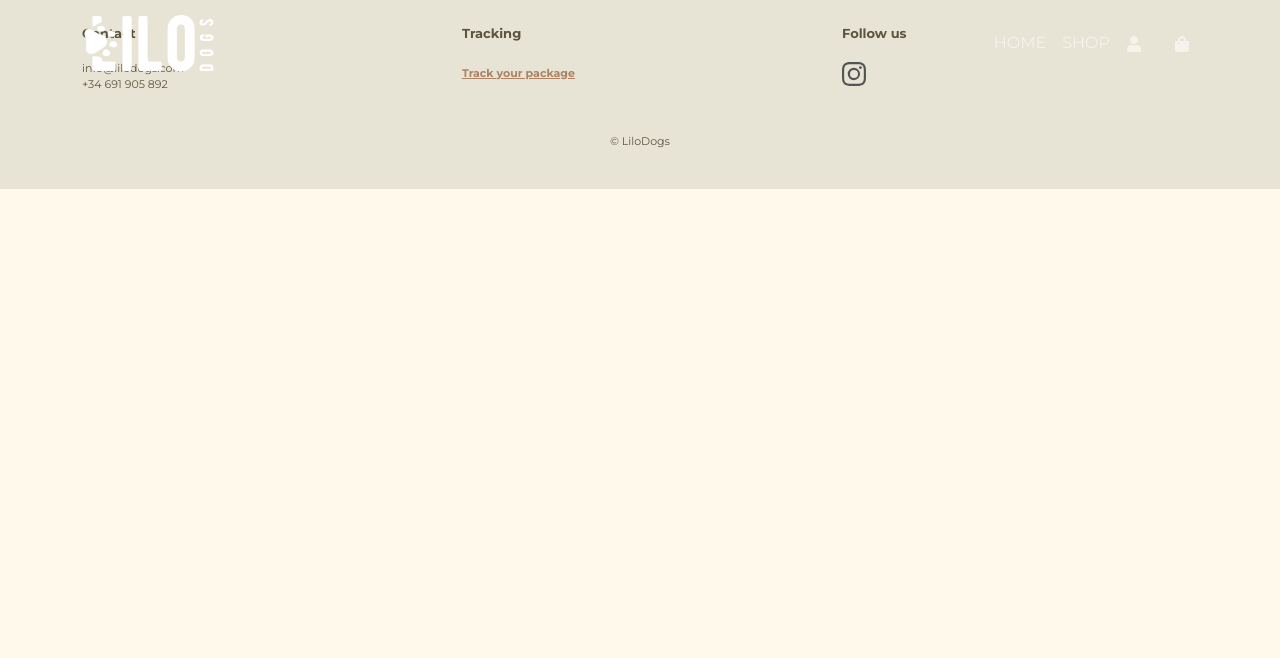
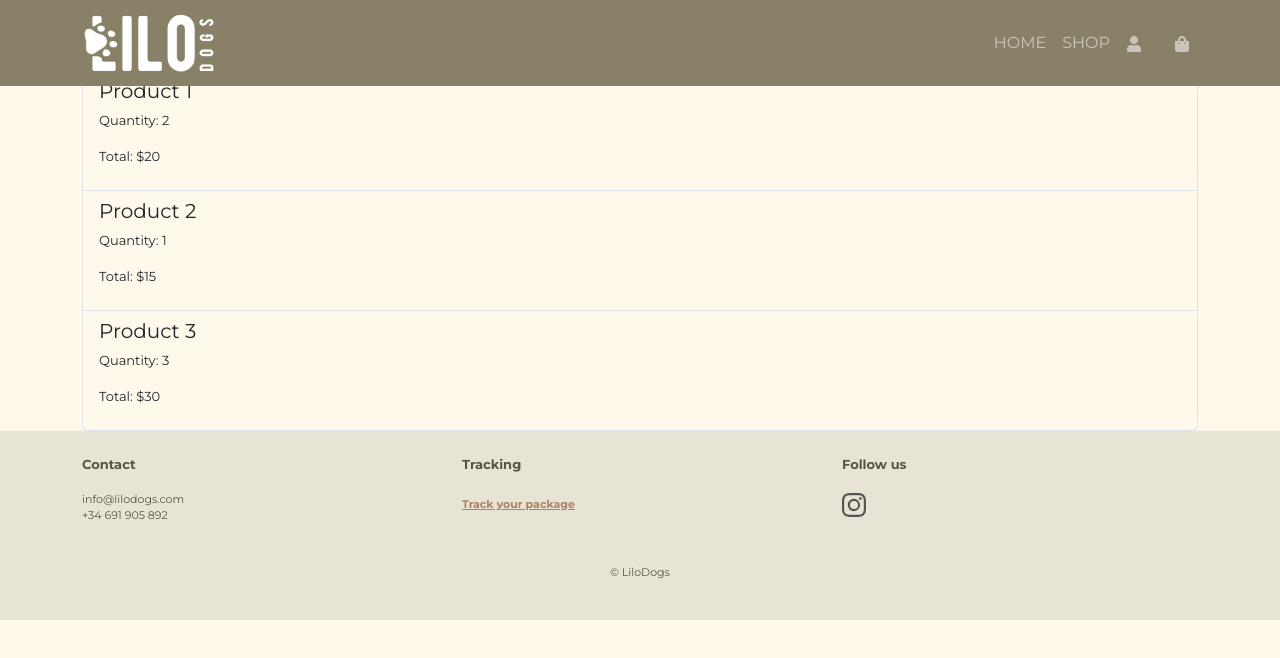
Before and after one commit to isabellapresto/lilo-dogs-webshop2, a React (Vite) app in the folder client/: page /my-orders in a window 1280 px wide. Shown: the top 658 px of the page. Built offline with nearby package versions, Linux system fonts and the light colour scheme.

Commit message:
my-orders show on log in, success page set up

```diff
--- a/client/src/components/CheckOutSuccess.tsx
+++ /dev/null
@@ -1,7 +0,0 @@
-import React from 'react'
-
-export default function CheckOutSuccess() {
-  return (
-    <div>CheckOutSuccess</div>
-  )
-}
--- /dev/null
+++ b/client/src/components/CheckOutSuccess/CheckOutSuccess.css
@@ -0,0 +1,11 @@
+.success-container {
+ display: flex;
+ align-items: center;
+ justify-content: center;
+ height: 100vh; /* Hela sidans höjd */
+}
+
+.centered-text {
+ text-align: center;
+ font-size: 35px;
+}
--- /dev/null
+++ b/client/src/components/CheckOutSuccess/CheckOutSuccess.tsx
@@ -0,0 +1,14 @@
+
+
+import React from 'react';
+import './CheckOutSuccess.css';
+
+export default function CheckOutSuccess() {
+  return (
+    <div className='success-container'>
+      <div className='centered-text'>Thank you for your purchase! <br
+        />
+        <p>An order confirmation has been sent to your email</p> ♡</div>
+    </div>
+  );
+}
--- a/client/src/components/MainContent/MainContent.tsx
+++ b/client/src/components/MainContent/MainContent.tsx
@@ -7,7 +7,8 @@ import ProductList from '../ProductList/ProductList';
 import ProductDetails from '../ProductDetails/ProductDetails';
 import CategoryProducts from '../CategoryProducts/CategoryProducts';
 // import CheckOutBtn from '../Cart/CheckOutBtn';
-import CheckOutSuccess from '../CheckOutSuccess';
+import CheckOutSuccess from '../CheckOutSuccess/CheckOutSuccess';
+import MyOrders from '../MyOrders/MyOrders';
 
 const MainContent: React.FC = () => {
   return (
@@ -29,6 +30,7 @@ const MainContent: React.FC = () => {
         {/* Include CheckOutBtn directly without Elements wrapper */}
         {/* <Route path="/pay" element={<CheckOutBtn />} /> */}
         <Route path="/success" element={<CheckOutSuccess />} />
+        <Route path="/my-orders" element={<MyOrders />} />
       </Routes>
     </div>
   );
--- /dev/null
+++ b/client/src/components/MyOrders/MyOrders.css
@@ -0,0 +1,7 @@
+/* .order-container {
+ padding-left: 350px;
+ padding-right: 350px;
+ padding-top: 150px;
+ padding-bottom: 150px;
+
+} */
--- /dev/null
+++ b/client/src/components/MyOrders/MyOrders.tsx
@@ -0,0 +1,33 @@
+import React from 'react';
+import 'bootstrap/dist/css/bootstrap.min.css';
+import "./MyOrders.css"
+
+const MyOrders: React.FC = () => {
+  const orders = [
+    { id: 1, product: 'Product 1', quantity: 2, total: 20 },
+    { id: 2, product: 'Product 2', quantity: 1, total: 15 },
+    { id: 3, product: 'Product 3', quantity: 3, total: 30 },
+  ];
+
+  return (
+    <div className="order-container container mt-4">
+      <h2>ORDER HISTORY</h2>
+      <ul className="list-group">
+        {orders.map(order => (
+          <li key={order.id} className="list-group-item">
+            <div className="d-flex justify-content-between align-items-center">
+              <div>
+                <h5>{order.product}</h5>
+                <p>Quantity: {order.quantity}</p>
+                <p>Total: ${order.total}</p>
+              </div>
+              {/* Add any additional details or buttons here */}
+            </div>
+          </li>
+        ))}
+      </ul>
+    </div>
+  );
+};
+
+export default MyOrders;
--- a/client/src/components/Navlinks/Navlinks.tsx
+++ b/client/src/components/Navlinks/Navlinks.tsx
@@ -33,8 +33,12 @@ export default function Navlinks() {
     // Hämta den aktuella sökvägen från fönstret
     const currentPath = window.location.pathname;
 
-    // Kontrollera om den aktuella sökvägen innehåller '/products' eller '/products/:id'
+    // bakrundsfärg på header
     const isProductPage = currentPath.includes('/products');
+const isMyOrdersPage = currentPath.includes('/my-orders');
+const isSuccessPage = currentPath.includes('/success');
+const isProductOrMyOrdersOrSuccessPage = isProductPage || isMyOrdersPage || isSuccessPage;
+
 
   const handleMobileMenuToggle = () => {
     setMobileMenuOpen(!mobileMenuOpen);
@@ -84,7 +88,7 @@ export default function Navlinks() {
       fixed="top"
       className="justify-content-start"
       style={{
-        backgroundColor: isProductPage ? '#888168' : scrolling ? '#888168' : 'transparent',
+        backgroundColor: isProductOrMyOrdersOrSuccessPage || scrolling ? '#888168' : 'transparent'
       }}
     >
       <Container>
@@ -117,7 +121,7 @@ export default function Navlinks() {
             <Nav.Link href={`/`}>HOME</Nav.Link>
             <Nav.Link href={`/products`}>SHOP</Nav.Link>
             {/* <Nav.Link href="#projects">ABOUT US</Nav.Link> */}
-            {user && <Nav.Link href="#orders">MY ORDERS</Nav.Link>}
+            {user && <Nav.Link href={`/my-orders`}>MY ORDERS</Nav.Link>}
           </Nav>
         </Navbar.Collapse>
 
--- a/client/src/components/ProductList/ProductList.css
+++ b/client/src/components/ProductList/ProductList.css
@@ -11,10 +11,7 @@
  height: 100%;
  object-fit: cover;
 }
-/* Funkar inte att ta bort rundade kanter */
-.card {
- border-radius: 0!important;
-}
+
 
 .small {
  font-size: 0.8em;
```
Also changed, not shown: client/src/components/Footer/Footer.css (line endings or trailing spaces).
